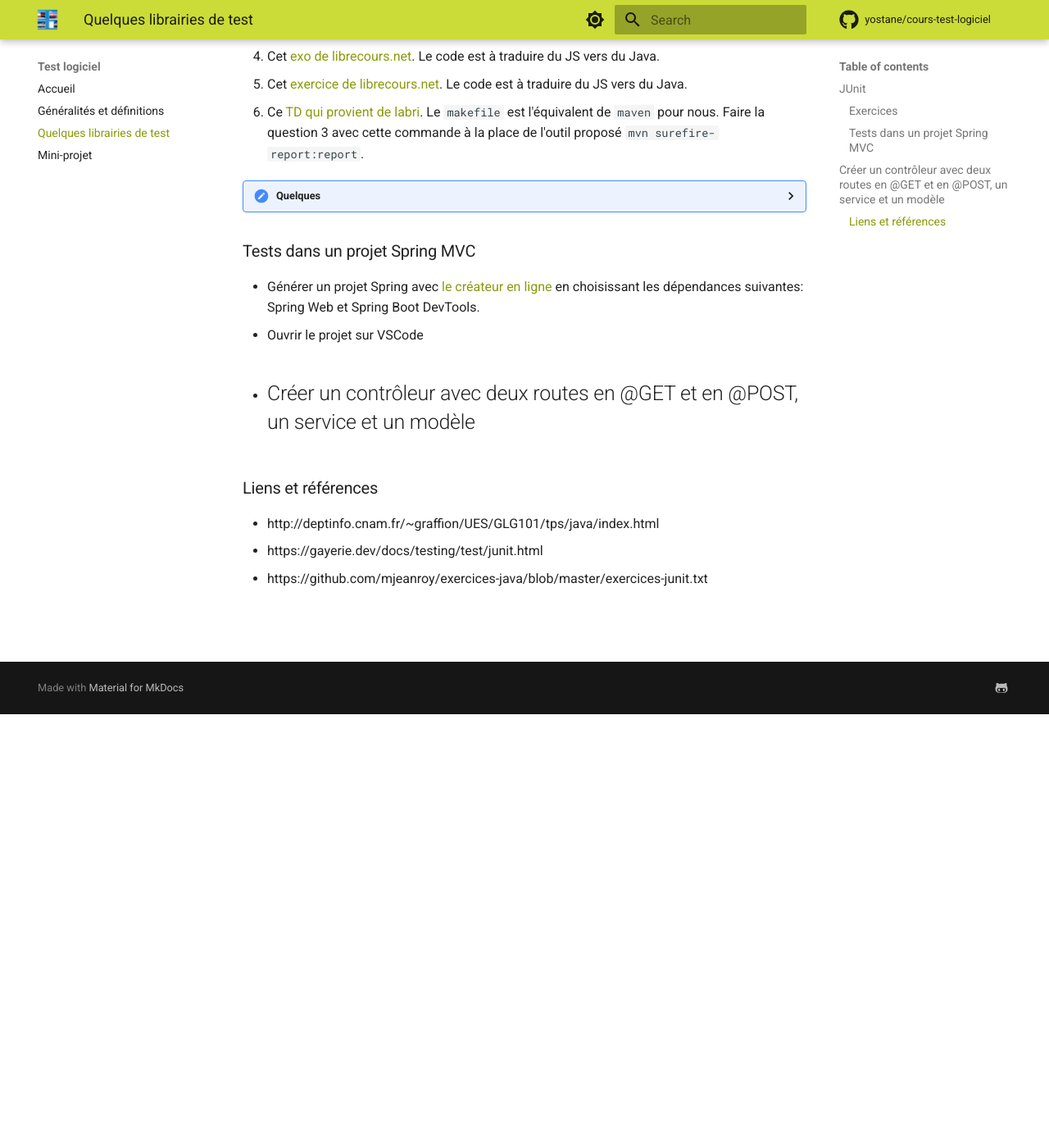
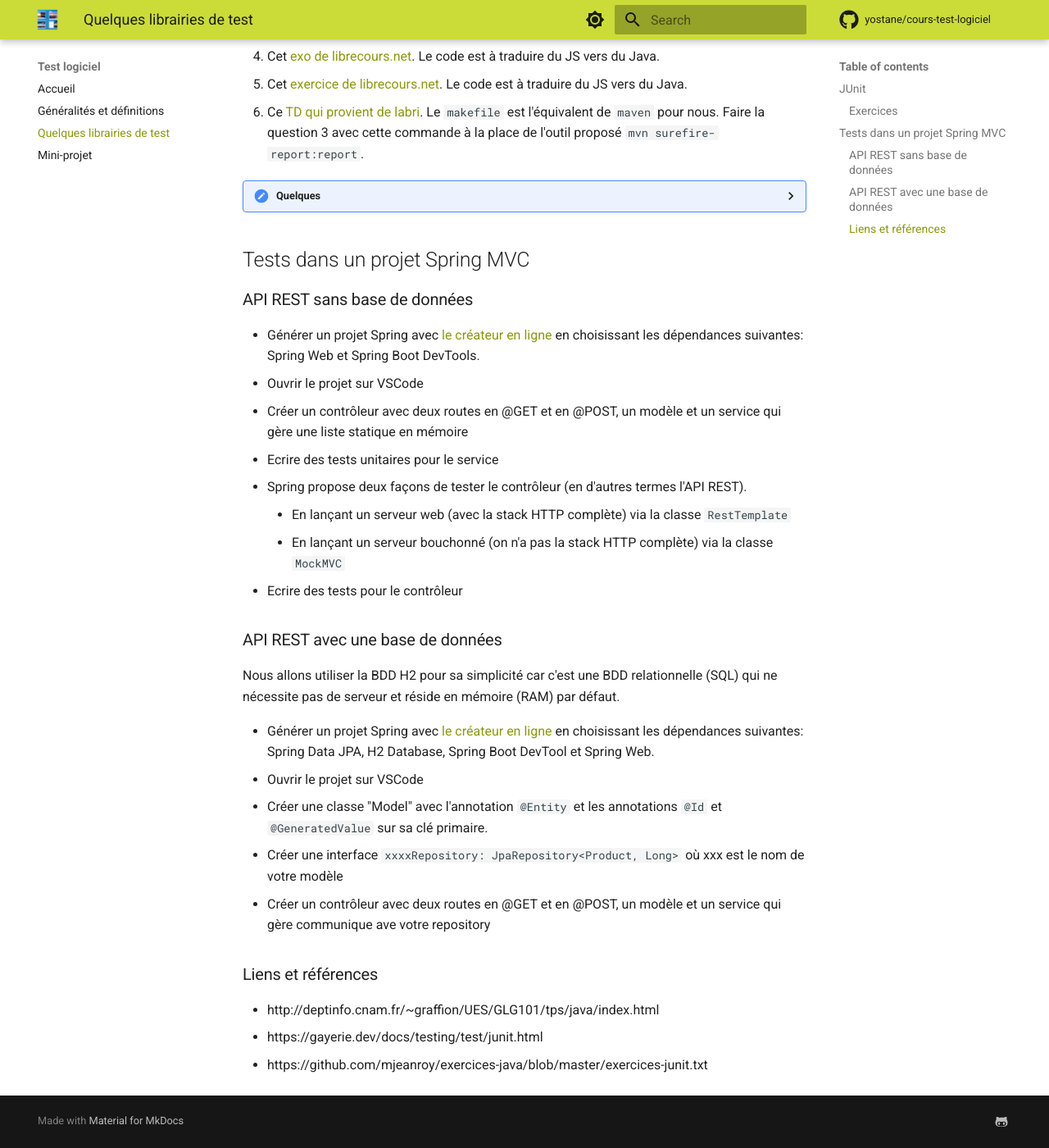
Before and after one commit to yostane/cours-test-logiciel, an MkDocs documentation site: the page built from docs/librairies.md, in a window 1280 px wide and 1400 px high, scrolled down 529 px. Shown: the whole window at 82% size. Built offline with MkDocs 1.6.1 and Material for MkDocs 9.7.7, drawn with Linux system fonts in a browser that asks for light colours; comment, search, counter and statistics services are not loaded.

Commit message:
MAJ test Spring MVC

```diff
--- a/docs/librairies.md
+++ b/docs/librairies.md
@@ -22,12 +22,28 @@ Explorons le projet de démarrage fourni par le [guide officiel](https://junit.o
     1. RàS
     1. Fonctions corriger / modifier: `checkDay`, `checkYear`, `checkDayLimits`, renommer ou enlever `maxDayOfMonth(month)`, `testFebruaryValidLimitDates`, `testValidLimitDates`
 
-### Tests dans un projet Spring MVC
+## Tests dans un projet Spring MVC
+
+### API REST sans base de données
 
 -   Générer un projet Spring avec [le créateur en ligne](https://start.spring.io/) en choisissant les dépendances suivantes: Spring Web et Spring Boot DevTools.
 -   Ouvrir le projet sur VSCode
--   Créer un contrôleur avec deux routes en @GET et en @POST, un service et un modèle
--
+-   Créer un contrôleur avec deux routes en @GET et en @POST, un modèle et un service qui gère une liste statique en mémoire
+-   Ecrire des tests unitaires pour le service
+-   Spring propose deux façons de tester le contrôleur (en d'autres termes l'API REST).
+    -   En lançant un serveur web (avec la stack HTTP complète) via la classe `RestTemplate`
+    -   En lançant un serveur bouchonné (on n'a pas la stack HTTP complète) via la classe `MockMVC`
+-   Ecrire des tests pour le contrôleur
+
+### API REST avec une base de données
+
+Nous allons utiliser la BDD H2 pour sa simplicité car c'est une BDD relationnelle (SQL) qui ne nécessite pas de serveur et réside en mémoire (RAM) par défaut.
+
+-   Générer un projet Spring avec [le créateur en ligne](https://start.spring.io/) en choisissant les dépendances suivantes: Spring Data JPA, H2 Database, Spring Boot DevTool et Spring Web.
+-   Ouvrir le projet sur VSCode
+-   Créer une classe "Model" avec l'annotation `@Entity` et les annotations `@Id` et `@GeneratedValue` sur sa clé primaire.
+-   Créer une interface `xxxxRepository: JpaRepository<Product, Long>` où xxx est le nom de votre modèle
+-   Créer un contrôleur avec deux routes en @GET et en @POST, un modèle et un service qui gère communique ave votre repository
 
 ### Liens et références
 
```
